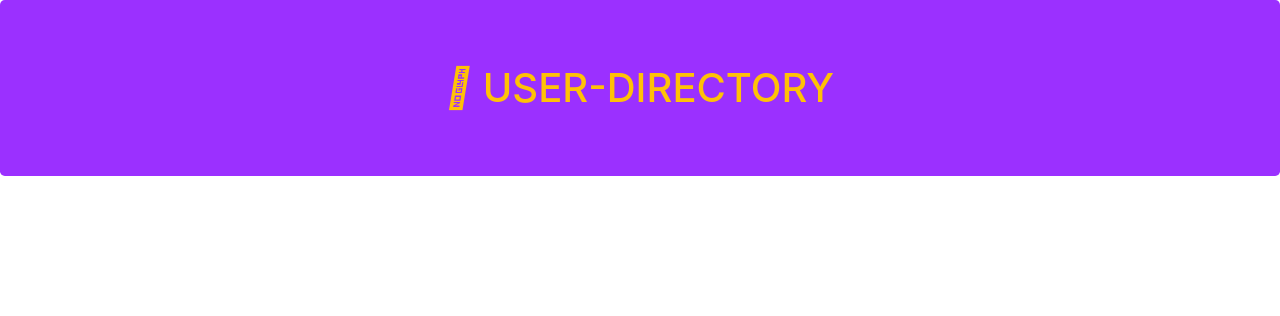
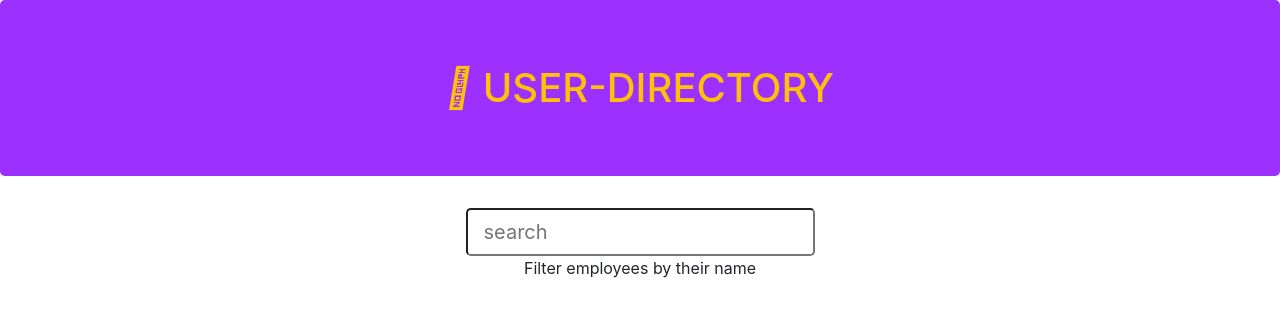
Before and after one commit to selvivini/user-directory, a React (Create React App) app: page / in a window 1280 px wide. Shown: the top 316 px of the page. Built offline with nearby package versions, Linux system fonts and the light colour scheme.

Commit message:
added input box to filter employees by name

```diff
--- a/src/App.js
+++ b/src/App.js
@@ -1,10 +1,12 @@
 
 import './App.css';
 import Header from './components/Header'
+import Container from './components/Container'
 function App() {
   return (
     <div className="App">
      <Header/>
+     <Container/>
     </div>
   );
 }
--- /dev/null
+++ b/src/components/Container.js
@@ -0,0 +1,13 @@
+import React, { Component } from 'react';
+import SearchInput from './SearchInput'
+class Container extends Component {
+    render() {
+        return (
+            <div>
+             <SearchInput/>
+            </div>
+        );
+    }
+}
+
+export default Container;
--- a/src/components/SearchInput.js
+++ b/src/components/SearchInput.js
@@ -0,0 +1,12 @@
+import React from 'react'
+
+function SearchInput() {
+    return (
+        <>
+            <input placeholder="search" className="form-control-lg"/>
+            <p>Filter employees by their name</p>
+        </>
+    )
+}
+
+export default SearchInput
```
Also changed, not shown: src/components/TableHeader.js (deleted).
